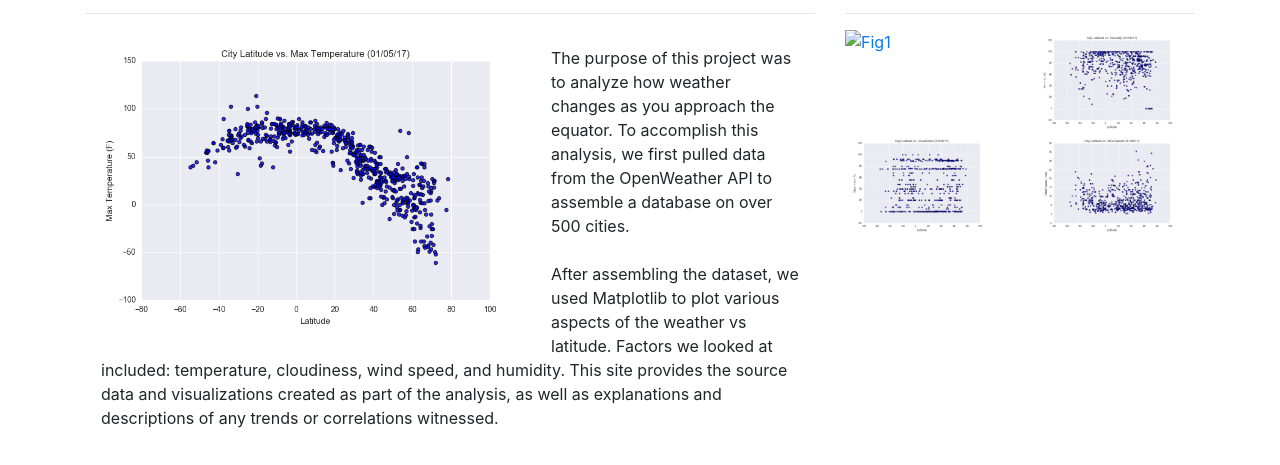
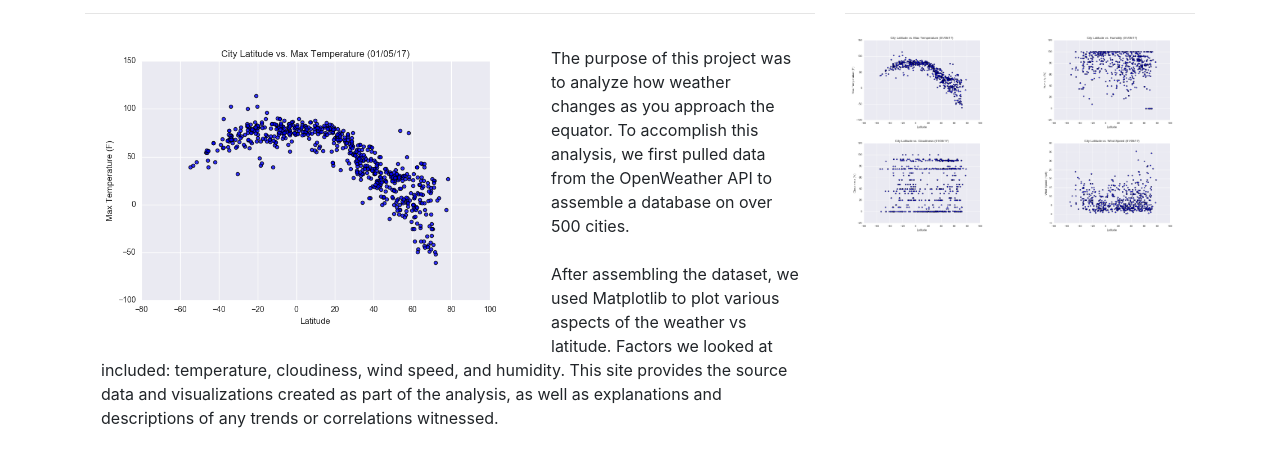
Before and after one commit to fabioisaza/web-design-challenge, a plain HTML site: page index.html in a window 1280 px wide. Shown: the part 235-700 px from the top of the page. Drawn offline with nearby package versions, Linux system fonts and the light colour scheme; files whose address does not match are found by name.

Commit message:
Web Design Project

```diff
--- a/index.html
+++ b/index.html
@@ -82,7 +82,7 @@
                     <div class="col">
                         <a target="_blank" href="C:\Users\fabio\web-design-challenge\WebVisualizations\Resources\Assets\Images\Fig1.png">
                             <div class="media">
-                                    <img src="..\Resources\Assets\Images\Fig1.png" class="media-object" alt="Fig1" style="width:150px"/>
+                                    <img src="..\WebVisualizations\Resources\Assets\Images\Fig1.png" class="media-object" alt="Fig1" style="width:150px"/>
                             </div>
                         </a>
                     </div>
```
